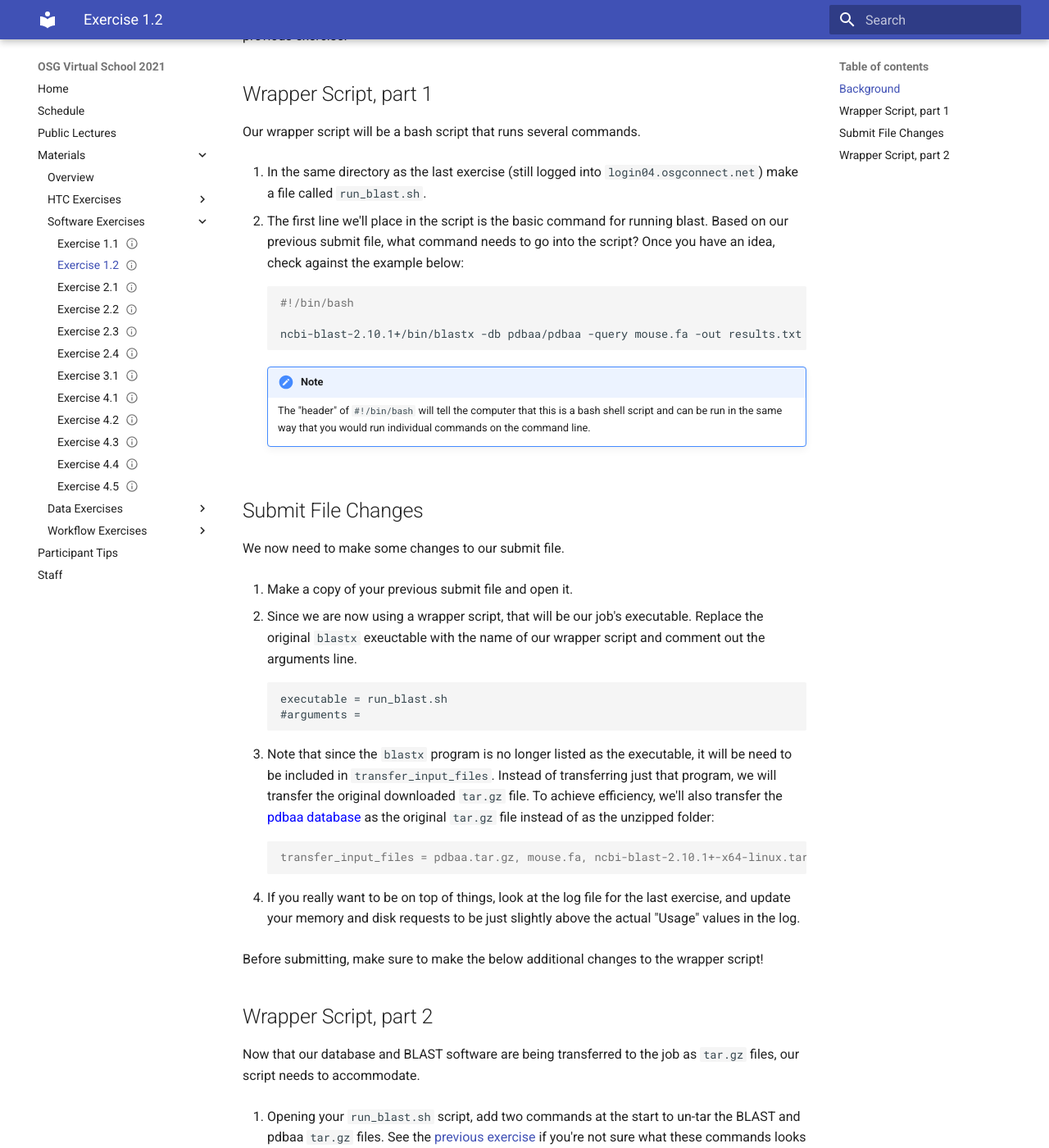
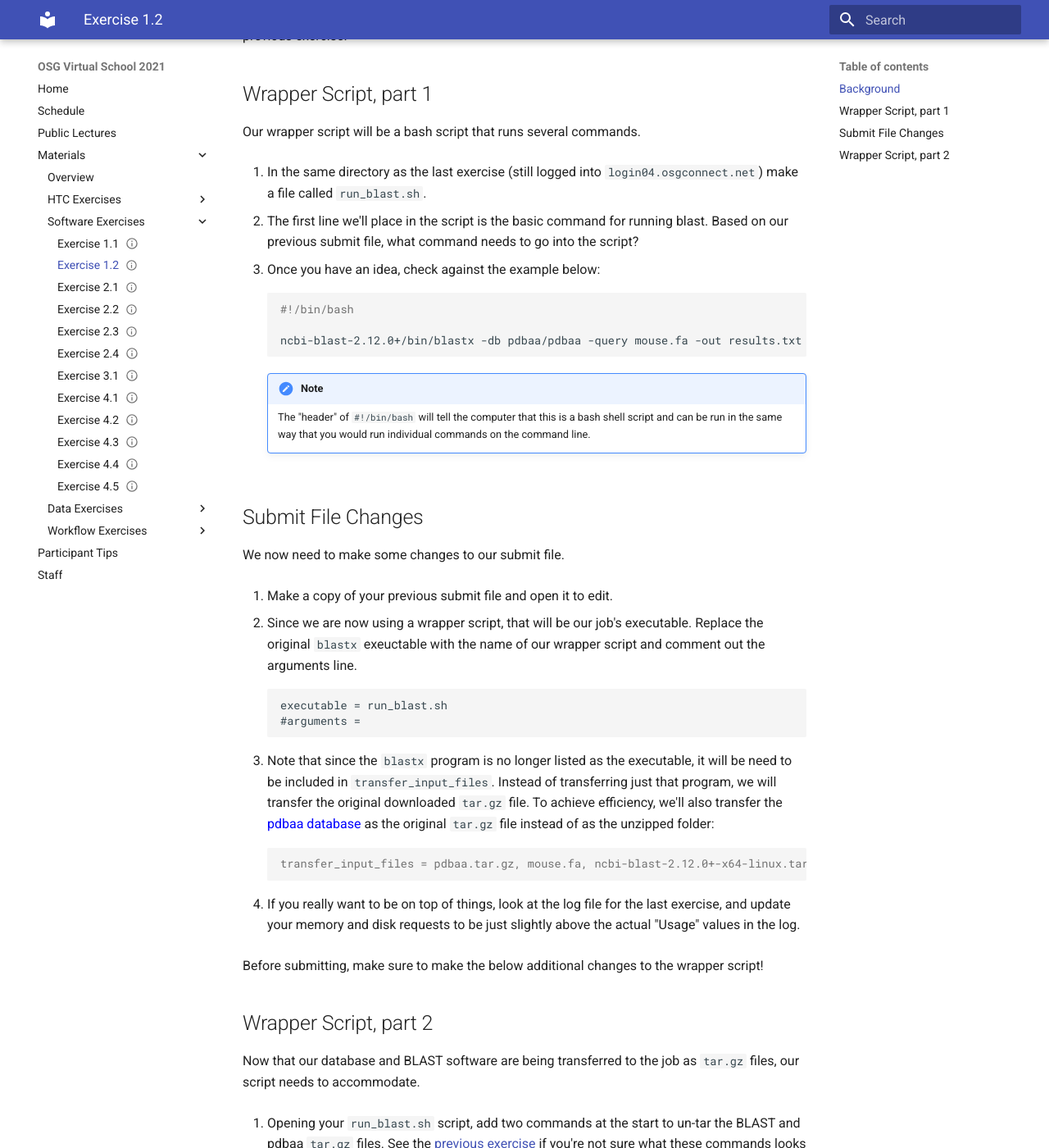
Before and after one commit to osg-htc/virtual-school-2021, an MkDocs documentation site: the page built from docs/materials/software/part1-ex2-wrapper.md, in a window 1280 px wide and 1400 px high, scrolled down 537 px. Shown: the whole window at 82% size. Built offline with MkDocs 1.6.1 and Material for MkDocs 9.7.7, drawn with Linux system fonts in a browser that asks for light colours; some of the changed text lies outside the part shown.

Commit message:
first two software exercises

```diff
--- a/docs/materials/software/part1-ex2-wrapper.md
+++ b/docs/materials/software/part1-ex2-wrapper.md
@@ -23,12 +23,14 @@
 
 1. In the same directory as the last exercise (still logged into `login04.osgconnect.net`) make a file called `run_blast.sh`.
 
-1. The first line we'll place in the script is the basic command for running blast. Based on our previous submit file, what command needs to go into the script? Once you have an idea, check against the example below:
+1. The first line we'll place in the script is the basic command for running blast. Based on our previous submit file, what command needs to go into the script?
+
+1. Once you have an idea, check against the example below:
 
         :::bash
         #!/bin/bash
 
-        ncbi-blast-2.10.1+/bin/blastx -db pdbaa/pdbaa -query mouse.fa -out results.txt
+        ncbi-blast-2.12.0+/bin/blastx -db pdbaa/pdbaa -query mouse.fa -out results.txt
 
 
 	!!! note
@@ -39,7 +41,7 @@
 
 We now need to make some changes to our submit file.
 
-1. Make a copy of your previous submit file and open it.
+1. Make a copy of your previous submit file and open it to edit.
 
 1. Since we are now using a wrapper script, that will be our job's executable. Replace the original `blastx` exeuctable with the name of our wrapper script and comment out the arguments line.
 
@@ -50,7 +52,7 @@
 1. Note that since the `blastx` program is no longer listed as the executable, it will be need to be included in `transfer_input_files`. Instead of transferring just that program, we will transfer the original downloaded `tar.gz` file. To achieve efficiency, we'll also transfer the <span style="color:BLUE">pdbaa database</span> as the original `tar.gz` file instead of as the unzipped folder:
 
         :::console
-        transfer_input_files = pdbaa.tar.gz, mouse.fa, ncbi-blast-2.10.1+-x64-linux.tar.gz
+        transfer_input_files = pdbaa.tar.gz, mouse.fa, ncbi-blast-2.12.0+-x64-linux.tar.gz
 
 1. If you really want to be on top of things, look at the log file for the last exercise, and update your memory and disk requests to be just slightly above the actual "Usage" values in the log.
 
@@ -70,10 +72,10 @@
         :::bash
         #/bin/bash
 
-        tar -xzf ncbi-blast-2.10.1+-x64-linux.tar.gz
+        tar -xzf ncbi-blast-2.12.0+-x64-linux.tar.gz
         tar -xzf pdbaa.tar.gz
 
-        ncbi-blast-2.10.1+/bin/blastx -db pdbaa/pdbaa -query mouse.fa -out results2.txt
+        ncbi-blast-2.12.0+/bin/blastx -db pdbaa/pdbaa -query mouse.fa -out results2.txt
 
 1.  While not strictly necessary, it's a good idea to enable executable permissions on the wrapper script, like so:
 
```
Also changed, not shown: other parts of docs/materials/software/part1-ex2-wrapper.md (+1 -1 lines), docs/materials/software/part1-ex1-download.md (+69 -28 lines).
